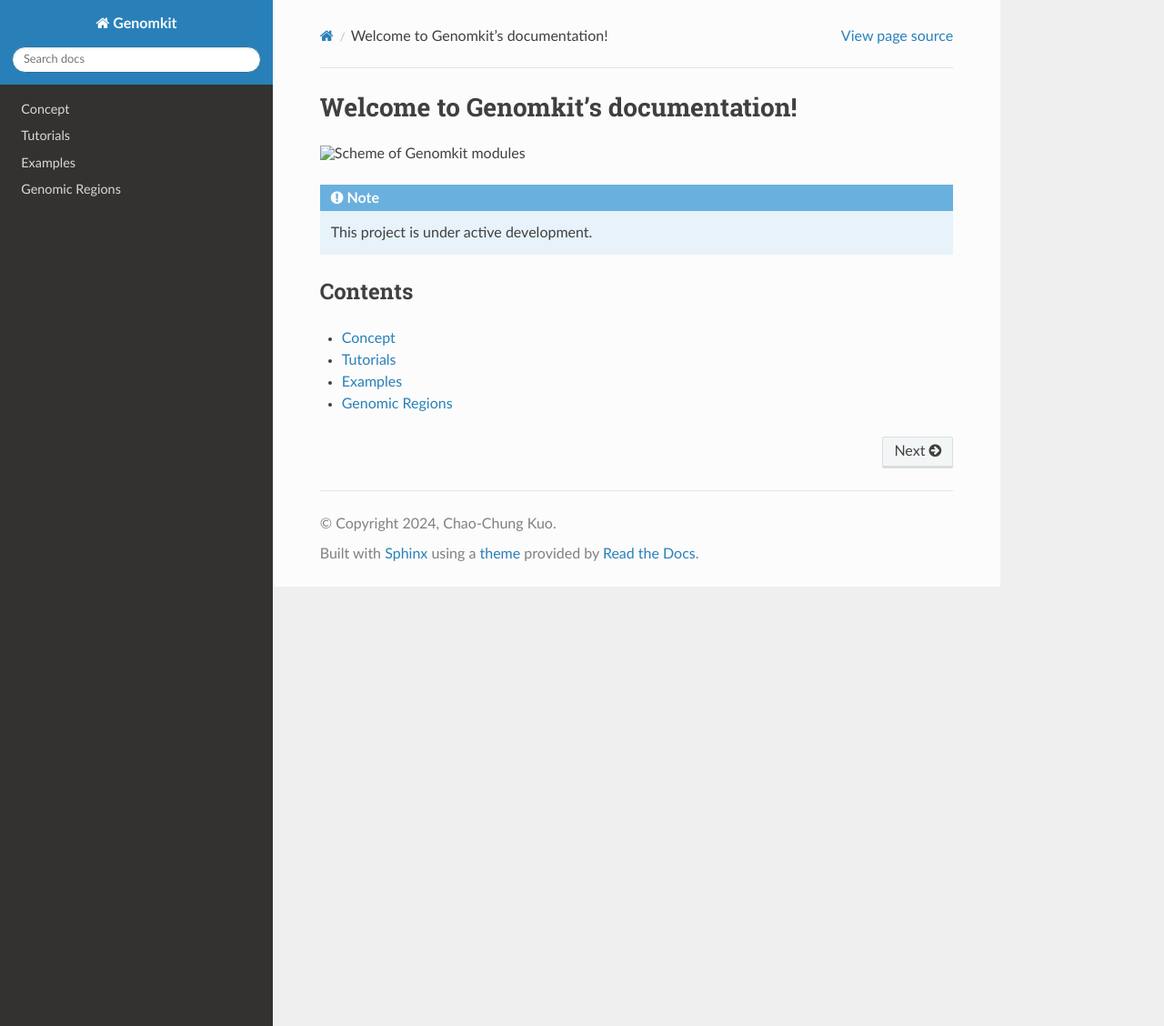
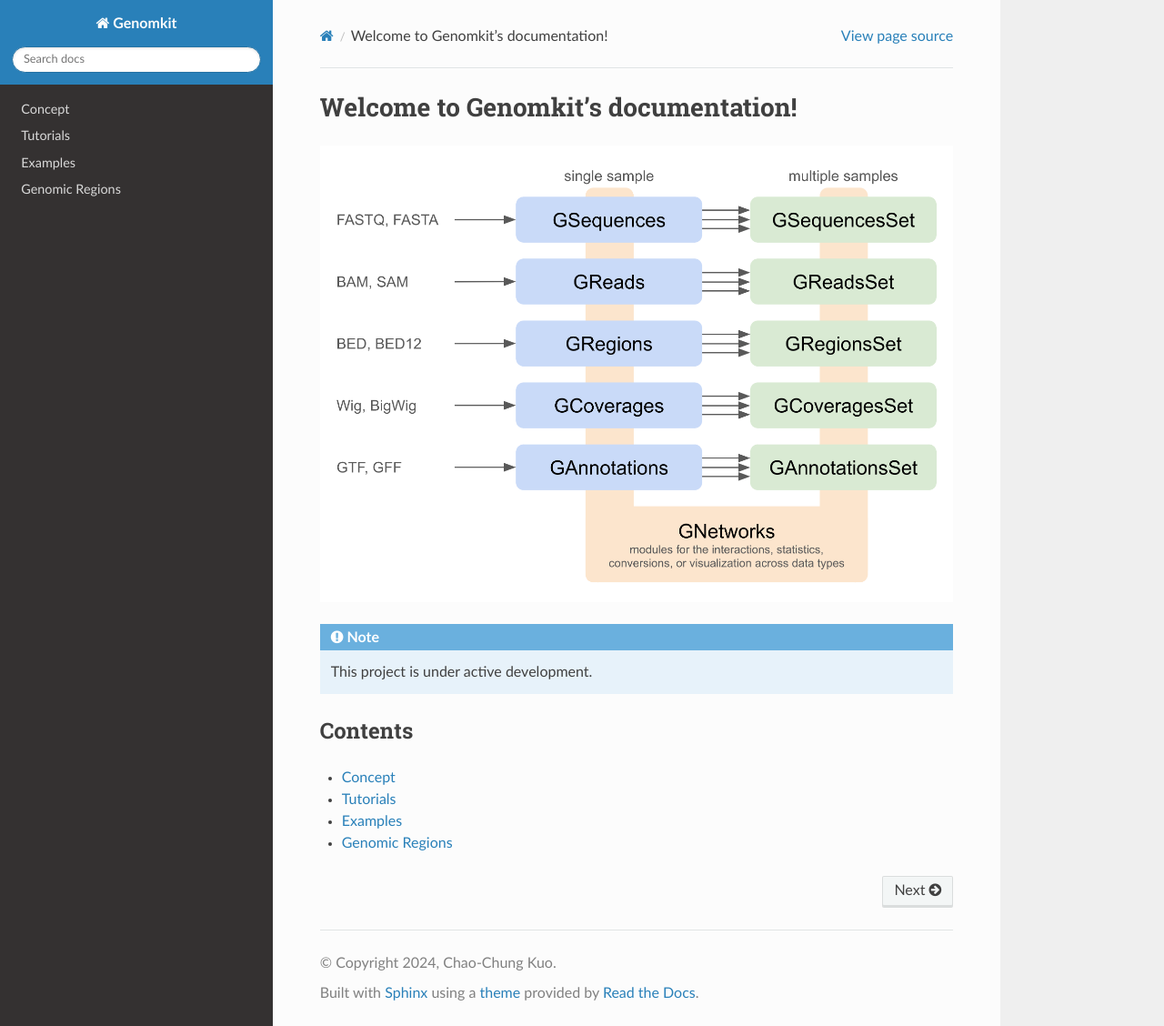
Before and after one commit to chaochungkuo/GenomKit, a Sphinx documentation site: the page built from docs/source/index.rst, in a window 1280 px wide and 1128 px high. Shown: the whole window at 91% size. Built offline with Sphinx 7.4.7 and the Read the Docs theme 2.0.0, drawn with Linux system fonts in a browser that asks for light colours.

Commit message:
update doc images

```diff
--- a/docs/source/index.rst
+++ b/docs/source/index.rst
@@ -2,7 +2,7 @@
 ===================================
 
 
-.. image:: docs/images/genomkit_scheme.png
+.. image:: ../images/genomkit_scheme.png
    :alt: Scheme of Genomkit modules
 
 
```
Also changed, not shown: docs/images/genomkit_scheme.png (added).
